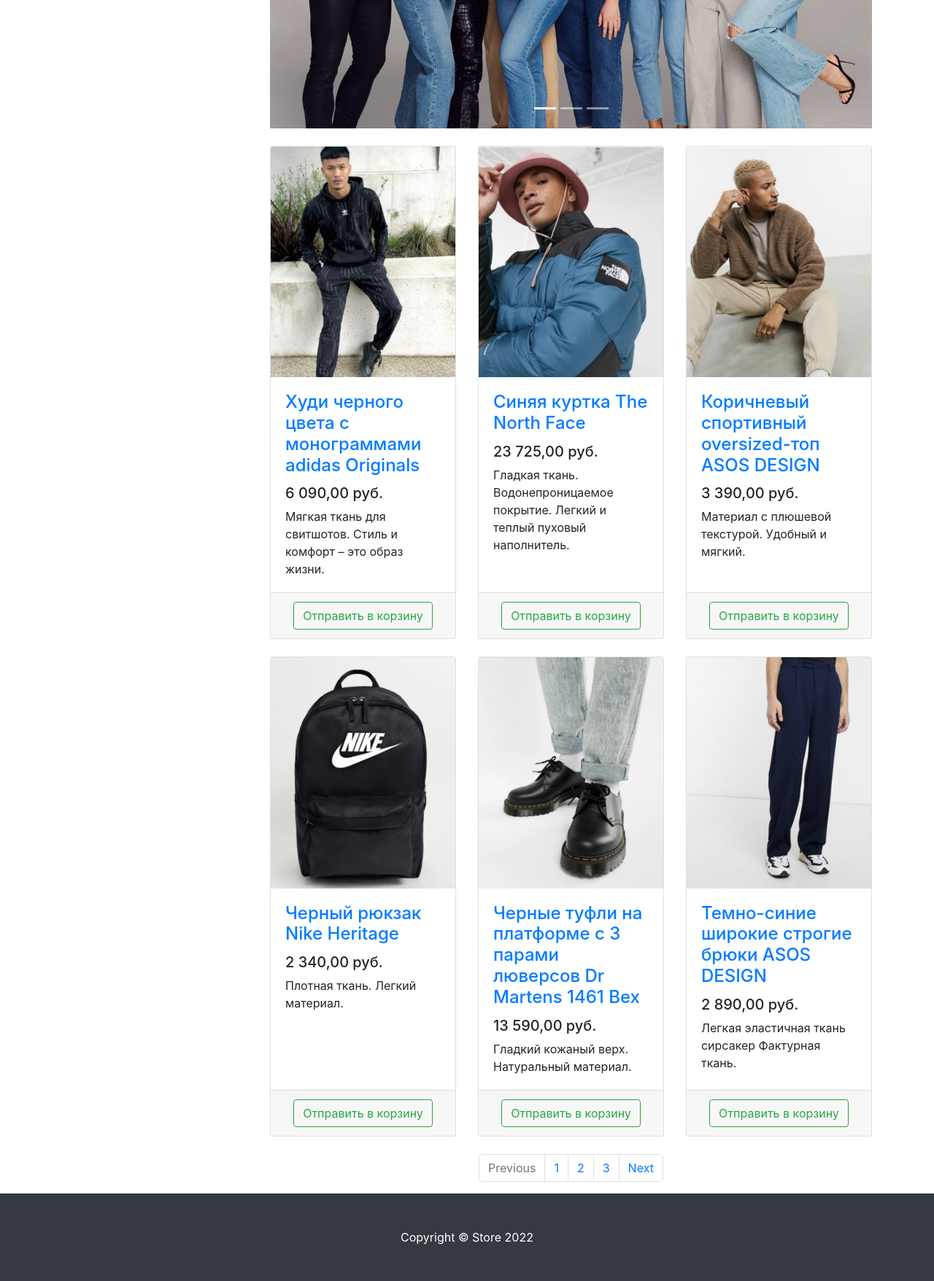
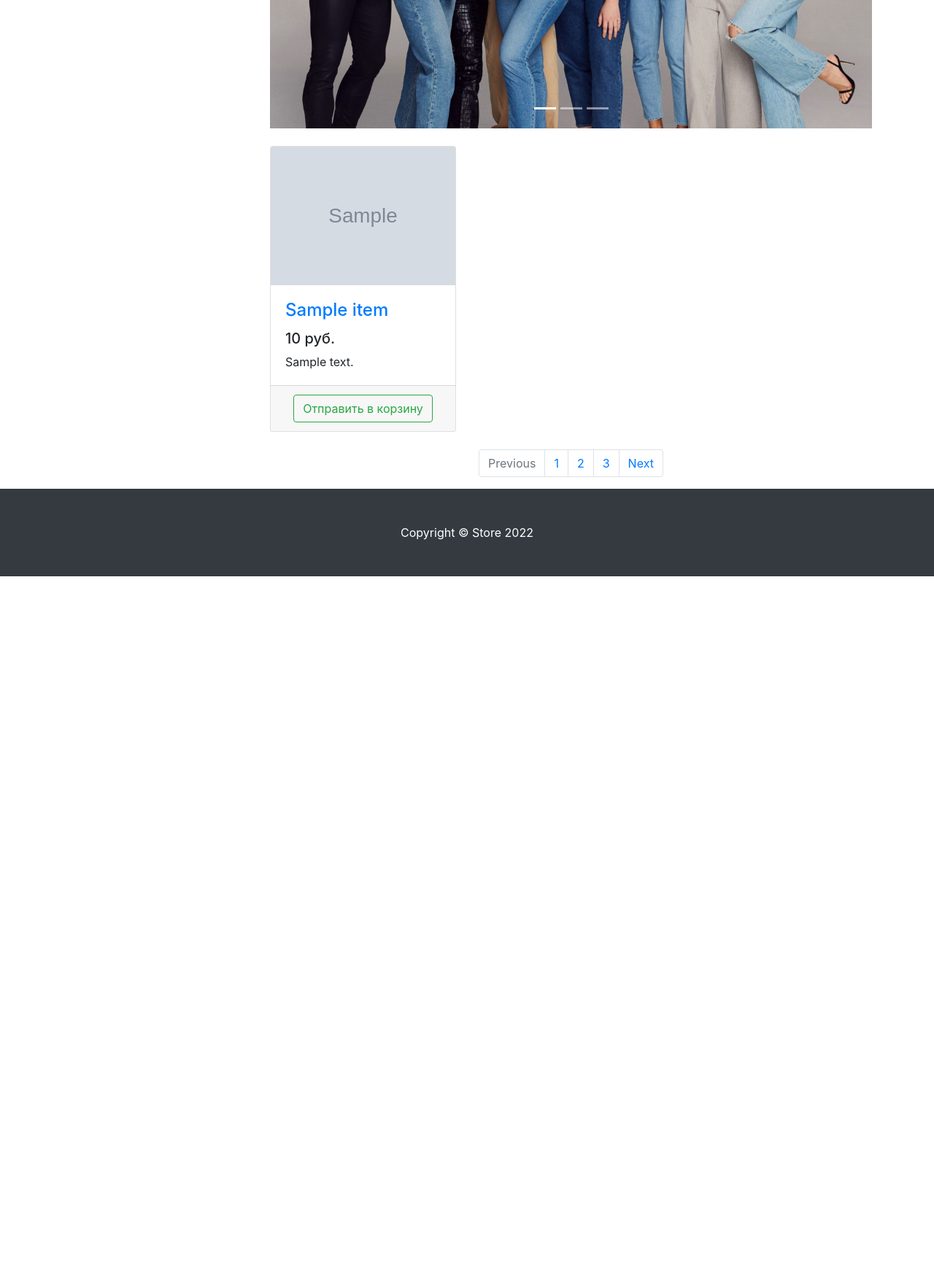
Before and after one commit to evgeniy-kulikov/Stepik_Django-Backend-development, a Django app: template products/templates/products/products.html in a window 1280 px wide. Shown: the part 399-2155 px from the top of the page at 73% size. After the commit the page ends 1189 px from the top, so only its background shows below. Run offline with Django 3.2, Linux system fonts and the light colour scheme; the template is opened without the code that fills it: most values are stand-ins (such as "Sample title", 1, 10 or a date in 2020); grey boxes marked "Sample" are stand-in pictures; some libraries are stand-ins or nearby versions.

Commit message:
2.03 Работа с контекстом

```diff
--- a/products/templates/products/products.html
+++ b/products/templates/products/products.html
@@ -111,128 +111,27 @@
             </div>
 
             <div class="row">
-
+            {% for item in products %}
                 <div class="col-lg-4 col-md-6 mb-4">
                     <div class="card h-100">
                         <a href="#">
                             <img class="card-img-top"
-                                 src="/static/vendor/img/products/Adidas-hoodie.png"
+                                 src="{{ item.image }}"
                                  alt="">
                         </a>
                         <div class="card-body">
                             <h4 class="card-title">
-                                <a href="#">Худи черного цвета с монограммами adidas Originals</a>
+                                <a href="#">{{ item.name }}</a>
                             </h4>
-                            <h5>6 090,00 руб.</h5>
-                            <p class="card-text">Мягкая ткань для свитшотов. Стиль и комфорт – это образ жизни.</p>
+                            <h5>{{ item.price }} руб.</h5>
+                            <p class="card-text">{{ item.descroption }}</p>
                         </div>
                         <div class="card-footer text-center">
                             <button type="button" class="btn btn-outline-success">Отправить в корзину</button>
                         </div>
                     </div>
                 </div>
-
-                <div class="col-lg-4 col-md-6 mb-4">
-                    <div class="card h-100">
-                        <a href="#">
-                            <img class="card-img-top"
-                                 src="/static/vendor/img/products/Blue-jacket-The-North-Face.png" alt="">
-                        </a>
-                        <div class="card-body">
-                            <h4 class="card-title">
-                                <a href="#">Синяя куртка The North Face</a>
-                            </h4>
-                            <h5>23 725,00 руб.</h5>
-                            <p class="card-text">
-                                Гладкая ткань. Водонепроницаемое покрытие. Легкий и теплый пуховый наполнитель.
-                            </p>
-                        </div>
-                        <div class="card-footer text-center">
-                            <button type="button" class="btn btn-outline-success">Отправить в корзину</button>
-                        </div>
-                    </div>
-                </div>
-
-                <div class="col-lg-4 col-md-6 mb-4">
-                    <div class="card h-100">
-                        <a href="#">
-                            <img class="card-img-top"
-                                 src="/static/vendor/img/products/Brown-sports-oversized-top-ASOS-DESIGN.png"
-                                 alt="">
-                        </a>
-                        <div class="card-body">
-                            <h4 class="card-title">
-                                <a href="#">Коричневый спортивный oversized-топ ASOS DESIGN</a>
-                            </h4>
-                            <h5>3 390,00 руб.</h5>
-                            <p class="card-text">Материал с плюшевой текстурой. Удобный и мягкий.</p>
-                        </div>
-                        <div class="card-footer text-center">
-                            <button type="button" class="btn btn-outline-success">Отправить в корзину</button>
-                        </div>
-                    </div>
-                </div>
-
-                <div class="col-lg-4 col-md-6 mb-4">
-                    <div class="card h-100">
-                        <a href="#">
-                            <img class="card-img-top"
-                                 src="/static/vendor/img/products/Black-Nike-Heritage-backpack.png"
-                                 alt="">
-                        </a>
-                        <div class="card-body">
-                            <h4 class="card-title">
-                                <a href="#">Черный рюкзак Nike Heritage</a>
-                            </h4>
-                            <h5>2 340,00 руб.</h5>
-                            <p class="card-text">Плотная ткань. Легкий материал.</p>
-                        </div>
-                        <div class="card-footer text-center">
-                            <button type="button" class="btn btn-outline-success">Отправить в корзину</button>
-                        </div>
-                    </div>
-                </div>
-
-                <div class="col-lg-4 col-md-6 mb-4">
-                    <div class="card h-100">
-                        <a href="#">
-                            <img class="card-img-top"
-                                 src="/static/vendor/img/products/Black-Dr-Martens-shoes.png"
-                                 alt="">
-                        </a>
-                        <div class="card-body">
-                            <h4 class="card-title">
-                                <a href="#">Черные туфли на платформе с 3 парами люверсов Dr Martens 1461 Bex</a>
-                            </h4>
-                            <h5>13 590,00 руб.</h5>
-                            <p class="card-text">Гладкий кожаный верх. Натуральный материал.</p>
-                        </div>
-                        <div class="card-footer text-center">
-                            <button type="button" class="btn btn-outline-success">Отправить в корзину</button>
-                        </div>
-                    </div>
-                </div>
-
-                <div class="col-lg-4 col-md-6 mb-4">
-                    <div class="card h-100">
-                        <a href="#">
-                            <img class="card-img-top"
-                                 src="/static/vendor/img/products/Dark-blue-wide-leg-ASOs-DESIGN-trousers.png"
-                                 alt="">
-                        </a>
-                        <div class="card-body">
-                            <h4 class="card-title">
-                                <a href="#">Темно-синие широкие строгие брюки ASOS DESIGN</a>
-                            </h4>
-                            <h5>2 890,00 руб.</h5>
-                            <p class="card-text">Легкая эластичная ткань сирсакер Фактурная ткань.</p>
-                        </div>
-                        <div class="card-footer text-center">
-                            <button type="button" class="btn btn-outline-success">Отправить в корзину</button>
-                        </div>
-                    </div>
-                </div>
-
+            {% endfor %}
             </div>
 
             <nav aria-label="Page navigation example">
```
Also changed, not shown: products/templates/products/index.html (+5 -2 lines), products/views.py (+50 -2 lines), 1 other file.
